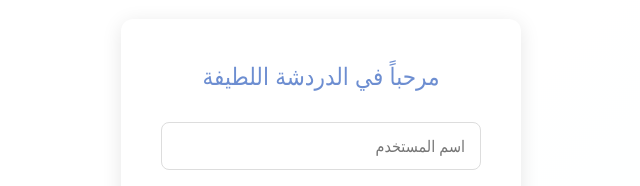
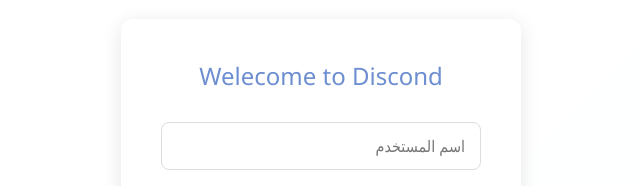
Before and after one commit to reso332/Discond, a plain HTML site: page index.html in a window 1280 px wide. Shown: the part 197-383 px from the top of the page, 319-959 px from the left. Drawn offline with Linux system fonts and the light colour scheme; no server answers.

Commit message:
index.html

```diff
--- a/index.html
+++ b/index.html
@@ -3,7 +3,7 @@
 <head>
 <meta charset="UTF-8">
 <meta name="viewport" content="width=device-width, initial-scale=1.0">
-<title>دردشة لطيفة</title>
+<title>Discond</title>
 <style>
   :root {
     --primary: #6d8ed1;
@@ -608,7 +608,7 @@
 <!-- شاشة تسجيل الدخول -->
 <div id="loginScreen" class="login-screen">
   <div class="login-box">
-    <h2>مرحباً في الدردشة اللطيفة</h2>
+    <h2>Welecome to Discond</h2>
     <input type="text" id="userName" class="login-input" placeholder="اسم المستخدم" maxlength="20">
     <input type="text" id="userAvatar" class="login-input" placeholder="رابط الصورة (اختياري)">
     <p style="color: var(--text-light); font-size: 14px; margin-bottom: 20px;">يمكنك ترك رابط الصورة فارغاً</p>
```
